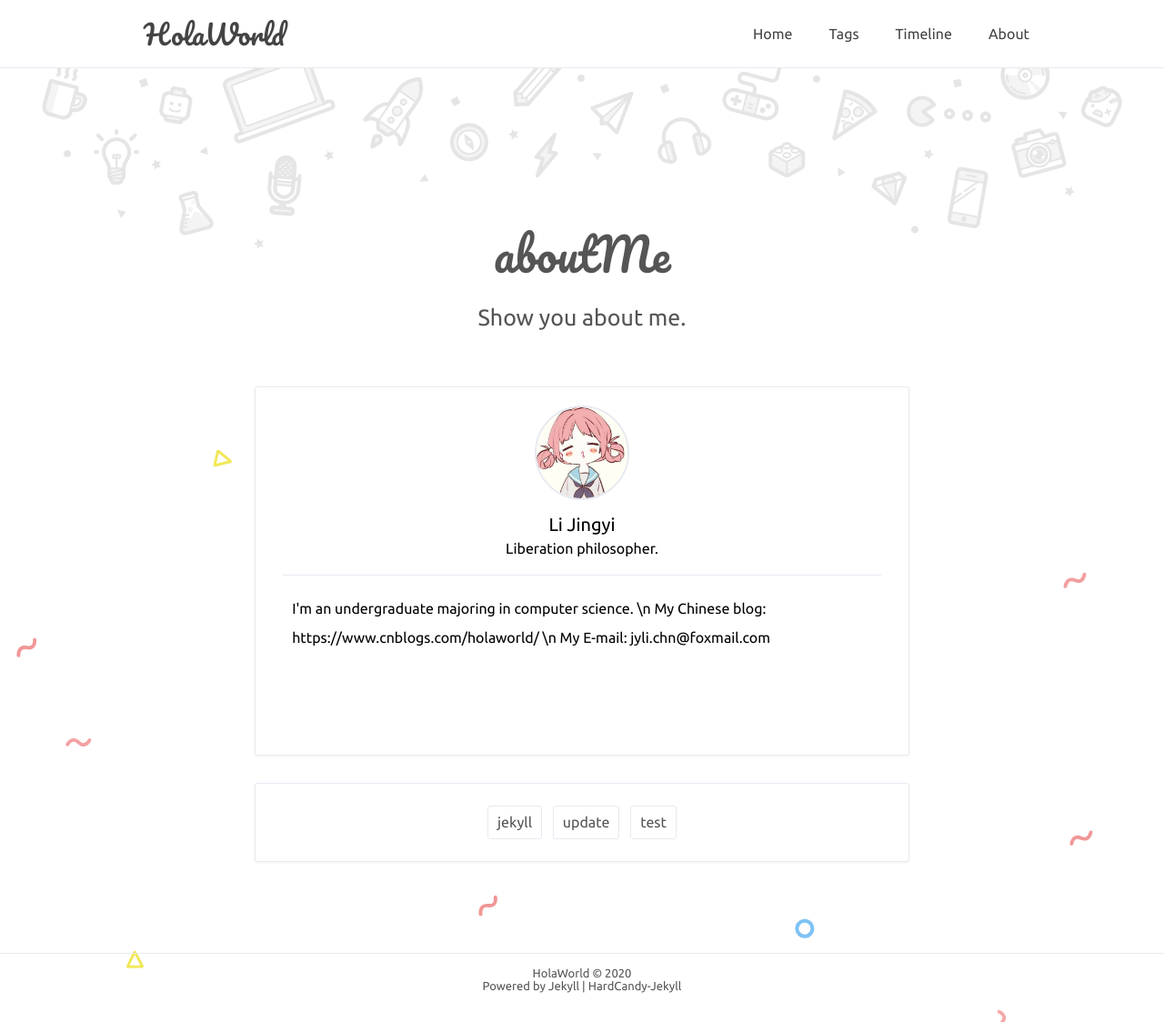
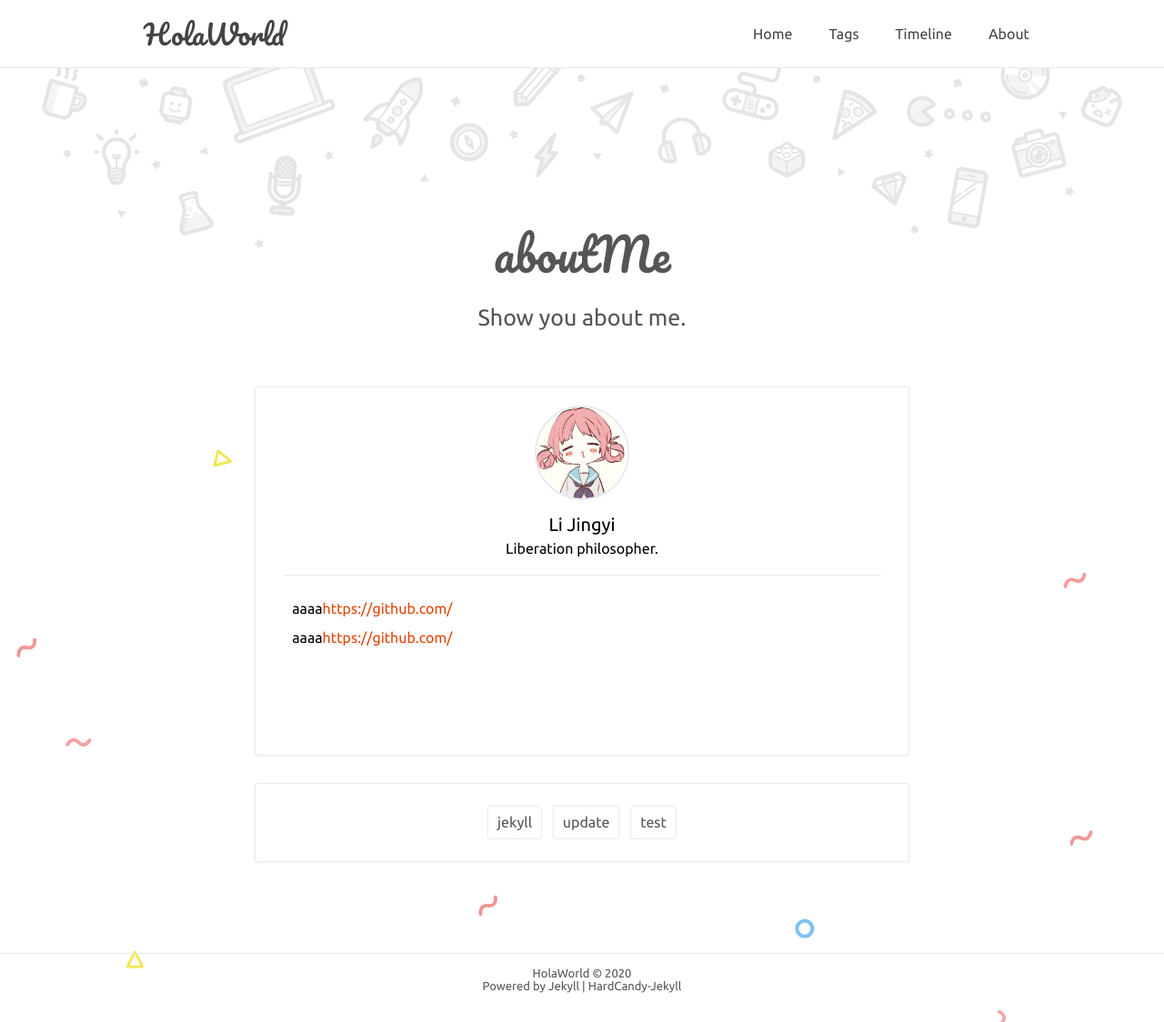
Before and after one commit to OlaWod/OlaWod.github.io-old, a Jekyll site: the page built from about.html, in a window 1280 px wide. Shown: the whole page at 91% size. Built offline with Jekyll 4.4.1, drawn with Linux system fonts in a browser that asks for light colours; comment, search, counter and statistics services are not loaded.

Commit message:
modified _config

```diff
--- a/_config.yml
+++ b/_config.yml
@@ -19,7 +19,7 @@ NickName: 'OlaWod'
 webtitle: 'HolaWorld'
 bio: 'Liberation philosopher.'
 about: true
-aboutyou: 'I''m an undergraduate majoring in computer science. \n My Chinese blog: https://www.cnblogs.com/holaworld/ \n My E-mail: jyli.chn@foxmail.com'
+aboutyou: aaaa<a href="https://github.com/" target="_blank">https://github.com/</a><br>aaaa<a href="https://github.com/" target="_blank">https://github.com/</a><br>
 portraits: '/assets/profile.jpeg' # your portraits image file path
 
 # SNS
```
